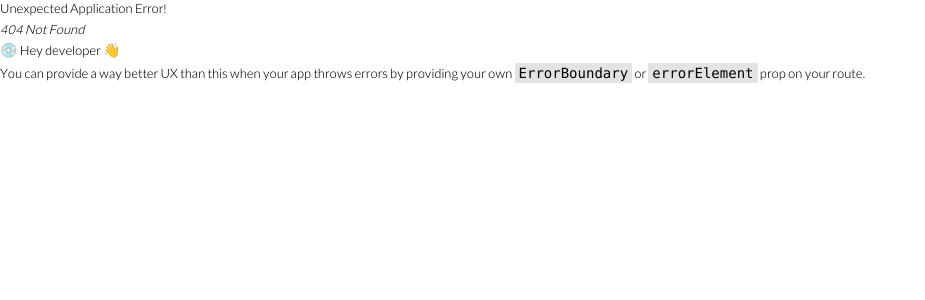
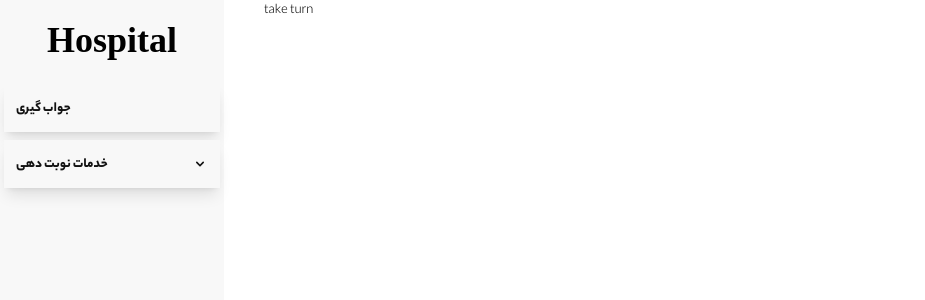
Before and after one commit to alimoniri7/hospital, a React app: page /dashboard/take-turn in a window 1280 px wide. Before the commit this address had no page. Shown: the top 300 px of the page, without its empty margins (0-925 px from the left). Built offline with nearby package versions, Linux system fonts and the light colour scheme; the HTML template or start-up script is replaced by a standard one.

Commit message:
handle dashboard routing dashbord sidbar created

```diff
--- /dev/null
+++ b/data.js
@@ -0,0 +1,46 @@
+const results = [
+    {
+        name: 'MRI',
+        details: 'ام ار ای از سر و صورت و گردن و شکم و دست',
+        resultStatus: 'در صف بررسی',
+        date: '1401/2/17'
+    },
+    {
+        name: 'City Scan',
+        details: 'سیتی اسکن از مغز',
+        resultStatus: 'آماده',
+        date: '1400/9/30'
+    },
+    {
+        name: 'ازمایش خون',
+        details: 'ازمایش نیروئید و TSH, SSH, WBC, RBC, PLT, colestrol, TTP',
+        resultStatus: 'آماده',
+        date: '1400/9/6'
+    },
+    {
+        name: 'عکس برداری',
+        details: 'ناحیه شکم',
+        resultStatus: 'لغو شده',
+        date: '1400/8/8'
+    },
+    {
+        name: 'ازمایش خون',
+        details: 'ازمایش نیروئید و TSH, SSH, WBC, RBC, PLT, colestrol, TTP',
+        resultStatus: 'آماده',
+        date: '1400/6/19'
+    },
+    {
+        name: 'City Scan',
+        details: ' ناحیه گردن',
+        resultStatus: 'آماده',
+        date: '1400/2/1'
+    },
+    {
+        name: 'آندوسکپی',
+        details: 'حلق و نای',
+        resultStatus: 'لغو شده',
+        date: '1399/12/12'
+    },
+
+]
+export {results}
--- /dev/null
+++ b/src/components/buttons/BtnMenu.jsx
@@ -0,0 +1,49 @@
+import React from "react";
+import { useNavigate } from "react-router-dom";
+
+const BtnMenu = ({ item }) => {
+   const navigate = useNavigate();
+   console.log(item);
+
+   return (
+      <button
+         onClick={() => !item.submenu && navigate(item.path)}
+         className="group "
+      >
+         <div className="flex items-center justify-between h-12 px-3 font-semibold  group-focus:bg-light-gray bg-white-gray hover:bg-light-gray text-black-gray relative   group  transition-all duration-200 ease-out   py-2 m-1 cursor-pointer active:shadow-none shadow-lg overflow-hidden">
+            <span className="truncate">{item.label}</span>
+
+            {item.submenu && (
+               <svg
+                  className="h-4 w-4 flex-shrink-0"
+                  xmlns="http://www.w3.org/2000/svg"
+                  viewBox="0 0 20 20"
+                  fill="currentColor"
+               >
+                  <path
+                     fillRule="evenodd"
+                     d="M5.293 7.293a1 1 0 011.414 0L10 10.586l3.293-3.293a1 1 0 111.414 1.414l-4 4a1 1 0 01-1.414 0l-4-4a1 1 0 010-1.414z"
+                     clipRule="evenodd"
+                  />
+               </svg>
+            )}
+         </div>
+
+         {item.submenu && (
+            <div className="max-h-0 overflow-hidden duration-300 group-focus:max-h-40 divide-y-2 divide-light-gray bg-white">
+               {item.submenu.map((subItem) => (
+                  <a
+                  key={subItem.path}
+                     className="flex items-center h-8 px-5 py-2 text-sm hover:bg-light-gray"
+                     href={subItem.path}
+                  >
+                     {subItem.label}
+                  </a>
+               ))}
+            </div>
+         )}
+      </button>
+   );
+};
+
+export default BtnMenu;
--- a/src/components/dashboard/ResultBox.jsx
+++ b/src/components/dashboard/ResultBox.jsx
@@ -1,18 +1,18 @@
 import React from 'react';
 import BtnContained from '../buttons/BtnContained';
 
-const ResultBox = () => {
-    const data = {
-        name: 'MRI',
-        details: 'ام ار  من تمینبت منبتنبخظ خه میس نتمبن تمبت ه کشم هبک مهب سبخ هبخ هبخهای تم دست و شکم',
-        resultStatus: 'آماده',
-        date: '1399/2/12'
-    }
+const ResultBox = ({data}) => {
+    // const data = {
+    //     name: 'MRI',
+    //     details: 'ام ار  من تمینبت منبتنبخظ خه میس نتمبن تمبت ه کشم هبک مهب سبخ هبخ هبخهای تم دست و شکم',
+    //     resultStatus: 'آماده',
+    //     date: '1399/2/12'
+    // }
     return (
         <div className={`w-72 h-64 rounded-b-lg mt-5 ${data.resultStatus === 'آماده' && 'bg-ok'} ${data.resultStatus === 'در صف بررسی' && 'bg-yellow'} ${data.resultStatus === 'لغو شده' && 'bg-error'}`}>
             <div className='bg-white-gray w-full h-[95%] rounded-b-lg flex flex-col items-center' >
                 <div className='h-1/5 w-full flex items-center justify-center '>
-                    <p className='m-auto text-center text-2xl font-bold my-auto text-dark-gray '>MRI</p>
+                    <p className='m-auto text-center text-2xl font-bold my-auto text-dark-gray '>{data.name}</p>
                 </div>
                 <div className='h-4/5 bg-white w-[95%] p-3 flex flex-col items-start justify-between'>
                     <div className='w-full flex flex-col gap-4 items-start'>
@@ -20,21 +20,21 @@ const ResultBox = () => {
                             <p className='w-20 font-semibold '>تاریخ:</p>
                             <p className=''>{data.date}</p>
                         </div>
-                        <div className='w-full flex items-start gap-10  '>
+                        <div className='w-full flex items-start   '>
                             <p className='w-20 font-semibold  '>جزئیات:</p>
                             <p className='max-h-20 grow  overflow-hidden  line-clamp-2'>{data.details}</p>
                         </div>
                         <div className='w-full flex '>
-                            <p className={`w-20 font-semibold `}>وضیت جواب:</p>
+                            <p className={`w-20 font-semibold `}>وضعیت جواب:</p>
                             <p className={` font-semibold ${data.resultStatus === 'آماده' && 'text-ok'} ${data.resultStatus === 'در صف بررسی' && 'text-yellow'} ${data.resultStatus === 'لغو شده' && 'text-error'}`}>{data.resultStatus}</p>
                         </div>
                     </div>
                     <div className=' w-full flex justify-between'>
+                        <BtnContained>مشاهده نسخه</BtnContained>
                         {
-                            data.resultStatus ==='آماده' && <BtnContained>مشاهده نسخه</BtnContained>
+                            data.resultStatus ==='آماده' && <BtnContained dark>دانلود جواب</BtnContained>
                         }
 
-                        <BtnContained dark>دانلود جواب</BtnContained>
                     </div>
                 </div>
             </div>
--- /dev/null
+++ b/src/components/dashboard/ServiceHistoryPage.jsx
@@ -0,0 +1,23 @@
+import React from 'react';
+import ResultBox from './ResultBox';
+import { results } from "../../../data";
+
+
+const ServiceHistoryPage = () => {
+    return (
+        <>
+            <div className="px-9 pt-9 pb-1 border-b-2 border-gray">
+               <h1 className="text-3xl text-dark-gray font-bold">
+                  سوابق خدمات
+               </h1>
+            </div>
+            <div className="flex gap-x-6 gap-y-8 justify-center items-start flex-wrap pb-9">
+               {results.map((result) => (
+                  <ResultBox key={result.date} data={result} />
+               ))}
+            </div>
+        </>
+    );
+};
+
+export default ServiceHistoryPage;
--- /dev/null
+++ b/src/components/dashboard/SidbarMenu.jsx
@@ -0,0 +1,33 @@
+import React from 'react';
+import BtnMenu from '../buttons/BtnMenu';
+
+const SidbarMenu = () => {
+    const menu = [
+        {
+           label: "جواب گیری",
+           path: "/dashboard/results",
+        },
+        {
+           label: "خدمات نوبت دهی",
+           submenu: [
+              {
+                 label: "نوبت گیری",
+                 path: "/dashboard/take-turn",
+              },
+              {
+                 label: "سوابق نوبت ها",
+                 path: "/dashboard/take-turn-hostory",
+              },
+           ],
+        },
+     ];
+    return (
+        <div className="flex flex-col w-56">
+            {
+                menu.map(p=><BtnMenu item={p} key={p.label} />)
+            }
+        </div>
+    );
+};
+
+export default SidbarMenu;
--- /dev/null
+++ b/src/components/dashboard/TakeTurnPage.jsx
@@ -0,0 +1,11 @@
+import React from 'react';
+
+const TakeTurnPage = () => {
+    return (
+        <div>
+            take turn
+        </div>
+    );
+};
+
+export default TakeTurnPage;
--- a/src/components/forms/regester.jsx
+++ b/src/components/forms/regester.jsx
@@ -108,7 +108,7 @@ useOnClickOutside(formRef,()=> setIsOpen(false))
    };
 
    return (
-      <div  className={`light-box z-20 flex flex-col items-center justify-center transition-none duration-0 ${isOpen ? 'translate-y-0  ' : 'translate-y-full'}`}>
+      <div  className={`light-box z-20 flex flex-col items-center justify-center transition-none duration-0 ${isOpen ? 'translate-x-0  ' : 'translate-x-full'}`}>
          <div ref={formRef} className={`bg-white-gray flex flex-col w-[450px] max-w-[90%] divide-gray divide-y p-10 transition-all ease-out duration-500  ${isOpen ? 'translate-y-0 opacity-100  ' : 'translate-y-20 opacity-5'}`}>
             <div className="py-2 text-3xl text-dark-gray font-bold ">
                ورود به حساب
--- a/src/main.jsx
+++ b/src/main.jsx
@@ -17,7 +17,7 @@ const router = createBrowserRouter([
     element: <Landing/>,
   },
   {
-    path: '/dashboard',
+    path: '/dashboard/:path?',
     element: <Dashboard/>
   }
 ]);
--- a/src/routes/dashboard.jsx
+++ b/src/routes/dashboard.jsx
@@ -1,42 +1,33 @@
 import React from "react";
-import BtnContained from "../components/buttons/BtnContained";
-import ResultBox from "../components/dashboard/ResultBox";
-
+import SidbarMenu from "../components/dashboard/SidbarMenu";
+import ServiceHistoryPage from "../components/dashboard/ServiceHistoryPage";
+import { useParams } from "react-router-dom";
+import TakeTurnPage from "../components/dashboard/TakeTurnPage";
 const Dashboard = () => {
    const paper = "w-60 bg-white-gray  h-screen";
-   const menu = [
-      {
-         label: "جوابدهی",
-         path: "/aboutus",
-      },
-      {
-         label: "نوبت دهی",
-         path: "contactus",
-      },
-   ];
+
+
+   const { path} = useParams()
+
+   console.log(path);
+
    return (
-      <div className="w-screen h-screen flex gap-5">
+      <div className="w-screen h-screen flex gap-10 ">
          <div className={`${paper}`}>
             <div>
                <h1 className="font-[playfair] font-black text-4xl text-center py-5">
                   Hospital
                </h1>
-               <ul className="flex flex-col  gap-4 pt-5">
-                  {menu.map((item) => (
-                     <li key={item.label}>
-                        <BtnContained
-                           dark
-                           className="text-dark-gray font-medium z-10 w-full "
-                        >
-                           {item.label}
-                        </BtnContained>
-                     </li>
-                  ))}
-               </ul>
+               <SidbarMenu/>
             </div>
          </div>
-         <div>
-            <ResultBox/>
+         <div className="w-full h-full  overflow-x-hidden">
+            {
+                path === 'results' && <ServiceHistoryPage/>
+            }
+            {
+                path === 'take-turn' && <TakeTurnPage/>
+            }
          </div>
       </div>
    );
```
